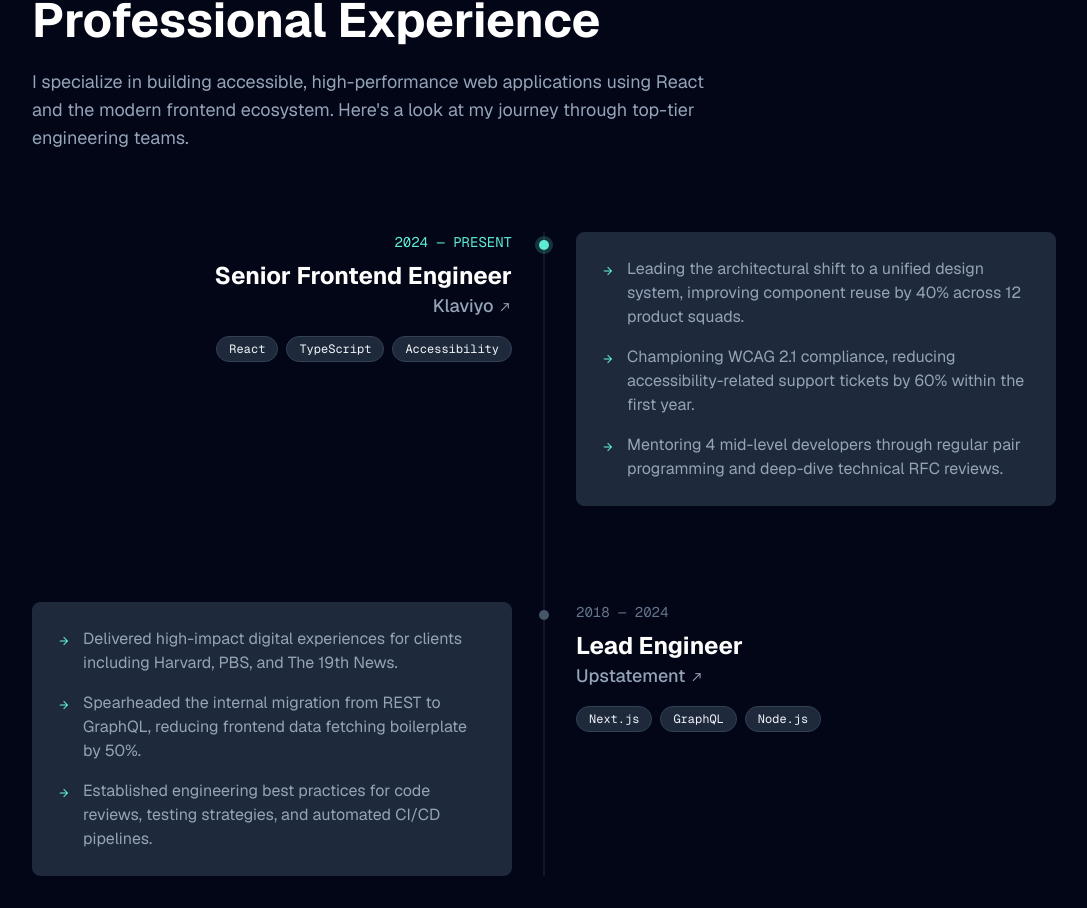
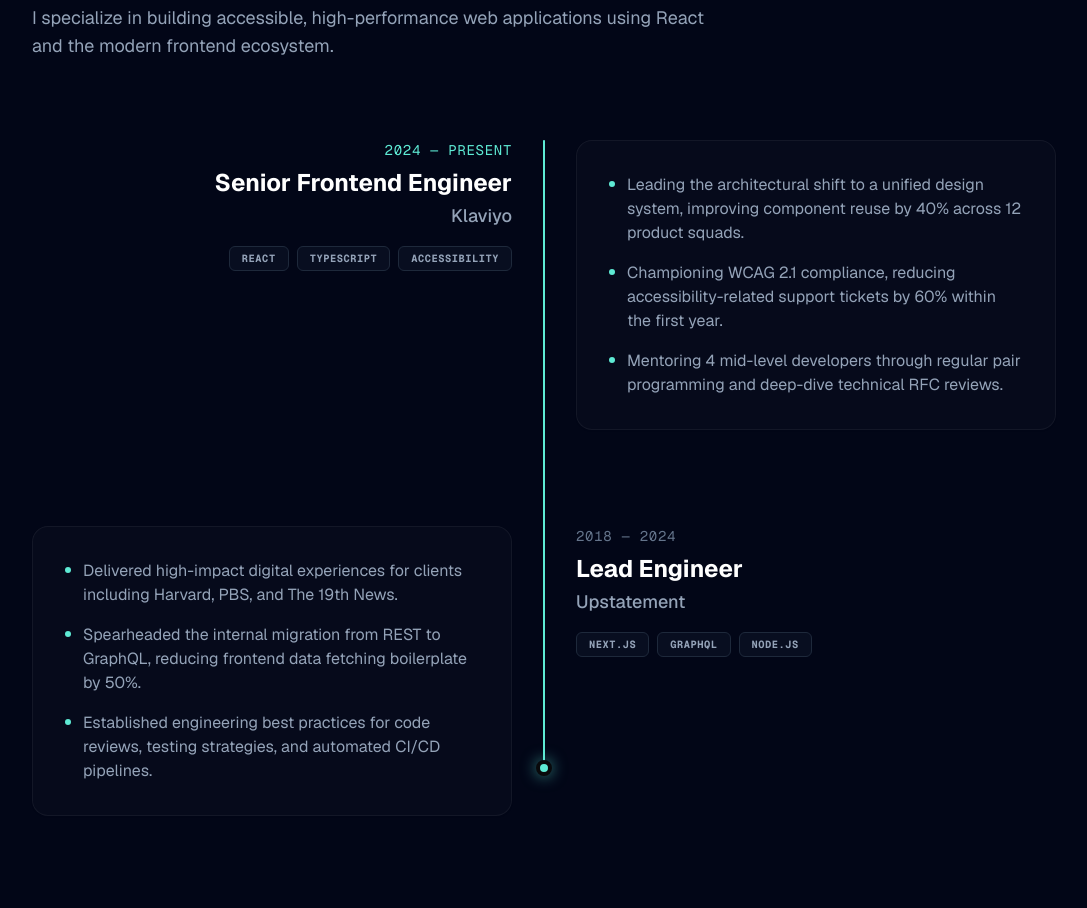
Before and after one commit to sidagwl5/portfolio-website, a React (Vite) app: page / in a window 1280 px wide. Shown: the part 1889-2797 px from the top of the page, without its empty margins (96-1183 px from the left). Built offline with nearby package versions, Linux system fonts and the light colour scheme.

Commit message:
feat: animate experience timeline and refine navbar

```diff
--- a/package.json
+++ b/package.json
@@ -10,6 +10,7 @@
     "preview": "vite preview"
   },
   "dependencies": {
+    "framer-motion": "^12.34.3",
     "lenis": "^1.3.17",
     "lucide-react": "^0.575.0",
     "react": "^18.2.0",
--- a/src/App.jsx
+++ b/src/App.jsx
@@ -1,4 +1,5 @@
 import React from 'react';
+// Force refresh after LiquidGlass removal
 import ContactFooter from './components/ContactFooter';
 import Experience from './components/Experience';
 import Hero from './components/Hero';
--- a/src/components/Experience.jsx
+++ b/src/components/Experience.jsx
@@ -1,6 +1,22 @@
-import React from 'react';
+import React, { useRef } from 'react';
+import { motion, useScroll, useSpring, useTransform } from 'framer-motion';
 
 const Experience = () => {
+    const containerRef = useRef(null);
+    const { scrollYProgress } = useScroll({
+        target: containerRef,
+        offset: ["start 10%", "end 50%"]
+    });
+
+    const springProgress = useSpring(scrollYProgress, {
+        stiffness: 100,
+        damping: 30,
+        restDelta: 0.001
+    });
+
+    // Transform spring-dampened progress to a percentage for circle positioning
+    const circleY = useTransform(springProgress, [0, 1], ["0%", "100%"]);
+
     const experiences = [
         {
             year: "2024 — PRESENT",
@@ -29,49 +45,72 @@
     ];
 
     return (
-        <section className="pt-32 pb-20 px-6" id="experience">
+        <section className="pt-32 pb-32 px-6" id="experience" ref={containerRef}>
             <div className="max-w-5xl mx-auto">
-                <div className="max-w-6xl mx-auto px-6 h-16 flex items-center justify-between">
-                    <div className="text-xl font-bold tracking-tight text-slate-900 dark:text-white">
-                        SA<span className="text-primary">.</span>
-                    </div>
-                </div>
                 <header className="mb-20">
                     <h2 className="text-sm font-mono text-primary mb-4 tracking-widest uppercase">Career Path</h2>
                     <h1 className="text-4xl md:text-5xl font-bold text-slate-900 dark:text-white mb-6">
                         Professional Experience
                     </h1>
                     <p className="max-w-2xl text-lg text-slate-600 dark:text-slate-400">
-                        I specialize in building accessible, high-performance web applications using React and the modern frontend ecosystem. Here's a look at my journey through top-tier engineering teams.
+                        I specialize in building accessible, high-performance web applications using React and the modern frontend ecosystem.
                     </p>
                 </header>
 
                 <div className="relative">
-                    <div className="absolute left-0 md:left-1/2 transform md:-translate-x-1/2 h-full w-px bg-slate-200 dark:bg-slate-800 hidden md:block"></div>
+                    {/* Timeline Line Container */}
+                    <div className="absolute left-[7px] md:left-1/2 transform md:-translate-x-1/2 h-[calc(100%-48px)] w-[2px] hidden md:block">
+                        {/* Static Background Line */}
+                        <div className="absolute inset-0 bg-slate-200 dark:bg-slate-800 rounded-full" />
+
+                        {/* Animated Progress Line */}
+                        <motion.div
+                            className="absolute top-0 left-0 right-0 bg-primary origin-top rounded-full"
+                            style={{ height: '100%', scaleY: springProgress }}
+                        />
+
+                        {/* Fluid Progress Circle at the tip */}
+                        <motion.div
+                            style={{ top: circleY }}
+                            className="absolute left-1/2 -translate-x-1/2 -translate-y-1/2 w-4 h-4 rounded-full bg-primary border-4 border-white dark:border-zinc-950 shadow-[0_0_15px_rgba(94,234,212,0.6)] z-20 transition-colors"
+                        />
+                    </div>
+
                     <div className="space-y-16 md:space-y-24">
                         {experiences.map((exp, idx) => (
                             <div key={idx} className={`relative grid md:grid-cols-2 gap-8 md:gap-16 items-start group`}>
-                                <div className={`absolute left-[-5px] md:left-1/2 md:-translate-x-1/2 top-2 w-2.5 h-2.5 rounded-full ${exp.current ? 'bg-primary ring-4 ring-primary/20' : 'bg-slate-400 dark:bg-slate-600'} z-10 hidden md:block`}></div>
-                                <div className={`${idx % 2 === 0 ? 'md:text-right' : 'md:order-2'}`}>
-                                    <span className={`text-sm font-mono ${exp.current ? 'text-primary' : 'text-slate-500'} mb-2 block`}>{exp.year}</span>
-                                    <h3 className="text-2xl font-bold text-slate-900 dark:text-white">{exp.role}</h3>
-                                    <p className="text-lg font-medium text-slate-600 dark:text-slate-400 mb-2">{exp.company} <span className="material-symbols-outlined text-sm align-middle">north_east</span></p>
-                                    <div className={`flex flex-wrap ${idx % 2 === 0 ? 'md:justify-end' : ''} gap-2 mt-4`}>
+                                {/* No individual circles anymore */}
+                                <motion.div
+                                    initial={{ opacity: 0, x: idx % 2 === 0 ? -20 : 20 }}
+                                    whileInView={{ opacity: 1, x: 0 }}
+                                    transition={{ duration: 0.5, delay: 0.2 }}
+                                    className={`${idx % 2 === 0 ? 'md:text-right text-left pl-8 md:pl-0' : 'md:order-2 pl-8 md:pl-0'}`}
+                                >
+                                    <span className={`text-sm font-mono ${exp.current ? 'text-primary' : 'text-slate-500'} mb-2 block uppercase tracking-wider`}>{exp.year}</span>
+                                    <h3 className="text-2xl font-bold text-slate-900 dark:text-white leading-tight">{exp.role}</h3>
+                                    <p className="text-lg font-medium text-slate-600 dark:text-slate-400 mt-1 mb-4">{exp.company}</p>
+                                    <div className={`flex flex-wrap ${idx % 2 === 0 ? 'md:justify-end' : 'justify-start'} gap-2`}>
                                         {exp.tags.map(tag => (
-                                            <span key={tag} className="px-3 py-1 text-xs font-mono rounded-full border border-slate-200 dark:border-slate-700 bg-slate-100 dark:bg-slate-800">{tag}</span>
+                                            <span key={tag} className="px-3 py-1 text-[0.65rem] font-mono font-bold uppercase tracking-wider rounded-md border border-slate-200 dark:border-slate-800 bg-slate-50 dark:bg-slate-900/50 text-slate-500 dark:text-slate-400">{tag}</span>
                                         ))}
                                     </div>
-                                </div>
-                                <div className={`${idx % 2 === 0 ? '' : 'md:order-1'} bg-white dark:bg-surface-dark p-6 rounded-lg border border-slate-200 dark:border-slate-800 glow-hover transition-all duration-300`}>
-                                    <ul className="space-y-4 text-slate-600 dark:text-slate-400">
+                                </motion.div>
+
+                                <motion.div
+                                    initial={{ opacity: 0, scale: 0.95 }}
+                                    whileInView={{ opacity: 1, scale: 1 }}
+                                    transition={{ duration: 0.5, delay: 0.3 }}
+                                    className={`${idx % 2 === 0 ? '' : 'md:order-1'} bg-white dark:bg-white/[0.02] p-8 rounded-2xl border border-slate-200 dark:border-white/5 shadow-sm hover:shadow-md transition-shadow duration-300 relative overflow-hidden`}
+                                >
+                                    <ul className="space-y-4 text-slate-600 dark:text-slate-400 leading-relaxed">
                                         {exp.points.map((point, pIdx) => (
                                             <li key={pIdx} className="flex items-start">
-                                                <span className="material-symbols-outlined text-primary mr-3 text-sm mt-1">arrow_forward</span>
-                                                <span>{point}</span>
+                                                <span className="w-1.5 h-1.5 rounded-full bg-primary mt-2 mr-3 shrink-0" />
+                                                <span className="text-sm md:text-base">{point}</span>
                                             </li>
                                         ))}
                                     </ul>
-                                </div>
+                                </motion.div>
                             </div>
                         ))}
                     </div>
--- a/src/components/Navbar.jsx
+++ b/src/components/Navbar.jsx
@@ -25,8 +25,38 @@
 
     return (
         <header className="fixed top-0 left-0 w-full z-50 px-6 py-4 flex items-center justify-center pointer-events-none">
-            <nav className="pointer-events-auto">
-                <div className="nav-pill flex items-center gap-1 bg-white/70 dark:bg-zinc-900/80 border border-slate-200/50 dark:border-zinc-800/50 rounded-full px-2 py-1.5 shadow-sm">
+            {/* Liquid Glass Effect - Commented out per user request
+            <svg style={{ position: 'fixed', width: 0, height: 0, pointerEvents: 'none' }} aria-hidden="true">
+                <filter id="liquid-refraction-v5" x="-20%" y="-20%" width="140%" height="140%">
+                    <feTurbulence
+                        type="fractalNoise"
+                        baseFrequency="0.008 0.008"
+                        numOctaves="2"
+                        seed="92"
+                        result="noise"
+                    />
+                    <feGaussianBlur in="noise" stdDeviation="0.5" result="blur" />
+                    <feDisplacementMap
+                        in="SourceGraphic"
+                        in2="blur"
+                        scale="60"
+                        xChannelSelector="R"
+                        yChannelSelector="G"
+                    />
+                </filter>
+            </svg>
+            <div
+                className="absolute inset-x-0 top-0 h-20 pointer-events-none transition-opacity duration-700"
+                style={{
+                    backdropFilter: 'blur(0px)',
+                    WebkitBackdropFilter: 'blur(0px)',
+                    filter: 'url(#liquid-refraction-v5)',
+                    opacity: 1
+                }}
+            />
+            */}
+            <nav className="pointer-events-auto relative z-10">
+                <div className="nav-pill flex items-center gap-1 bg-white/30 dark:bg-zinc-900/30 border border-slate-200/50 dark:border-zinc-800/50 rounded-full px-2 py-1.5 shadow-sm backdrop-blur-md">
                     <a className="p-2 hover:bg-slate-100 dark:hover:bg-zinc-800 rounded-full transition-colors flex items-center justify-center text-slate-600 dark:text-slate-300" href="#">
                         <Home size={18} />
                     </a>
```
Also changed, not shown: 1 other file (tests, documents, lock files or other folders).
